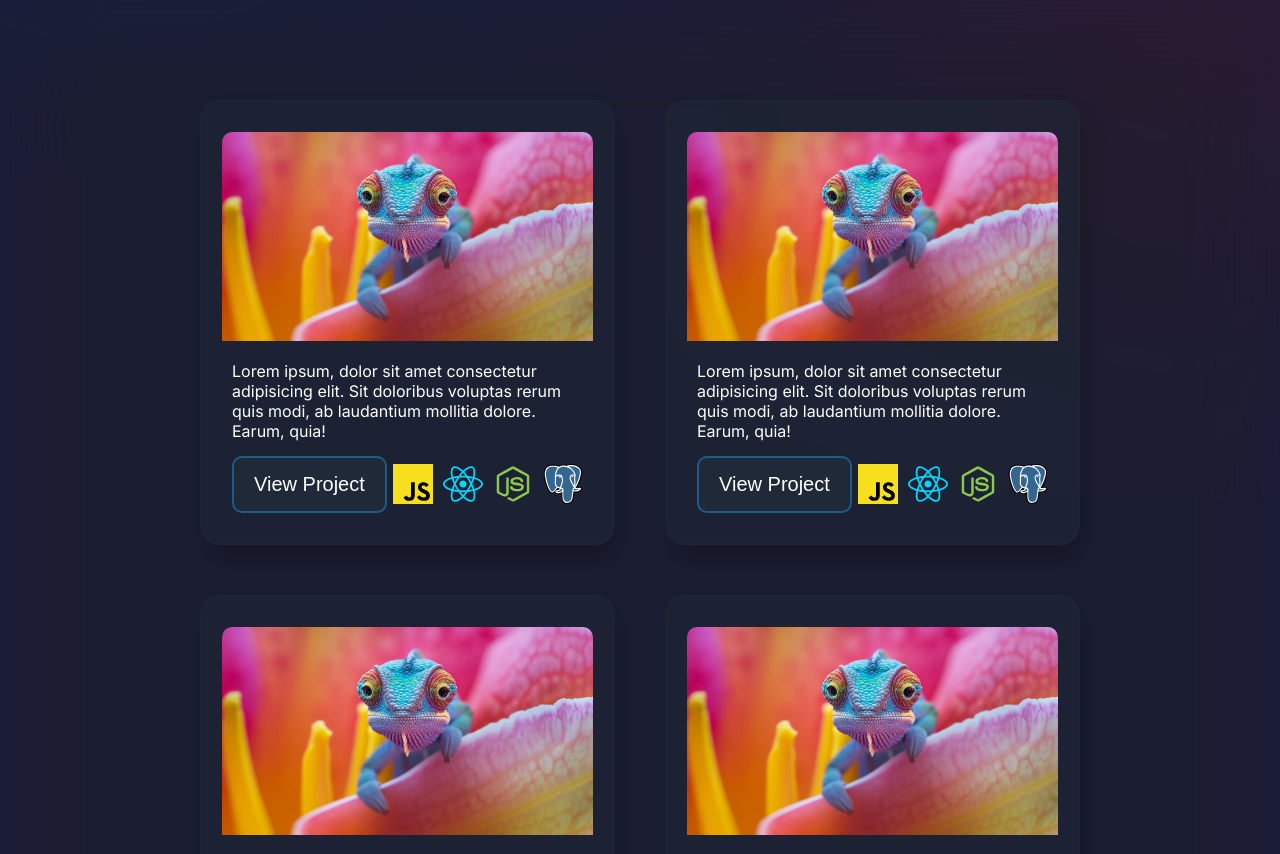
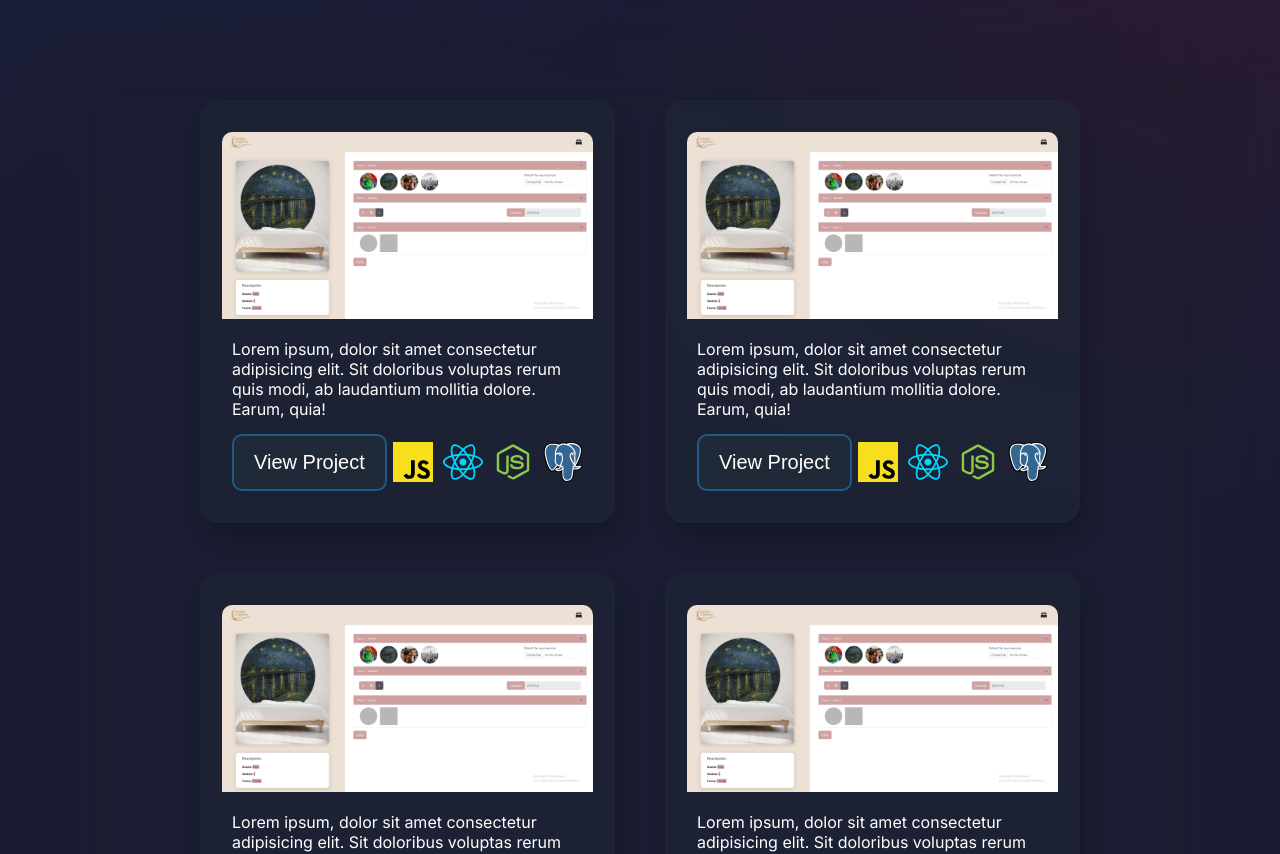
Before and after one commit to loucortes/personal_portfolio, a React (Vite) app: page / in a window 1280 px wide. Shown: the part 800-1654 px from the top of the page. Built offline with nearby package versions, Linux system fonts and the light colour scheme.

Commit message:
add: new project image

```diff
--- a/src/Projects/Card/Card.jsx
+++ b/src/Projects/Card/Card.jsx
@@ -3,7 +3,7 @@ function Card() {
   return (
     <div className='card'>
       <div className="card-container">
-        <img src="images/MainAfter.jpg" alt="" />
+        <img src="images/foto_suenios.PNG" alt="" />
 
         <div className="card-description">
           <p>Lorem ipsum, dolor sit amet consectetur adipisicing elit. Sit doloribus voluptas rerum quis modi, ab laudantium mollitia dolore. Earum, quia!</p>
```
Also changed, not shown: public/images/foto_suenios.PNG (added).
